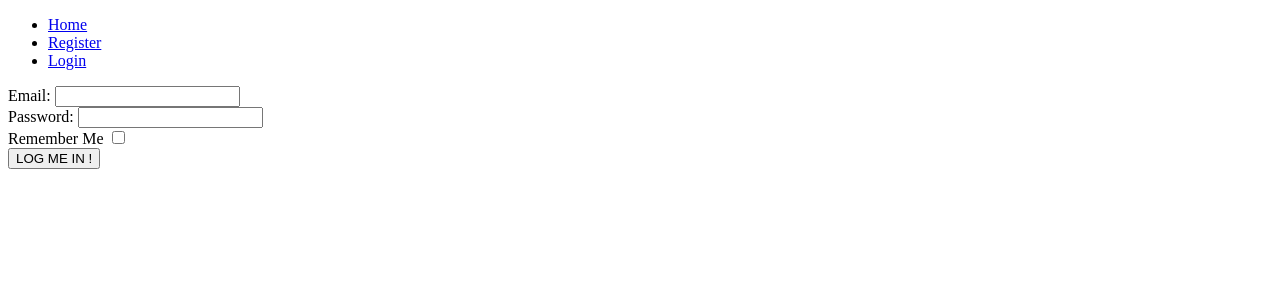
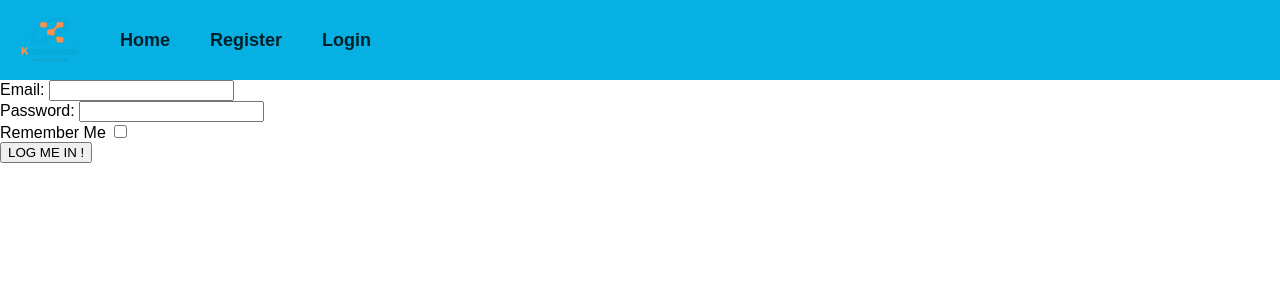
Before and after one commit to ouachtou/PHP-BDD, a PHP site: page /login.php in a window 1280 px wide. Shown: the top 300 px of the page. Run offline with PHP 8.4, Linux system fonts and the light colour scheme.

Commit message:
ajout du lien vers la page ajouter produit pour les admins + un peu de styles

```diff
--- a/public/index.php
+++ b/public/index.php
@@ -6,7 +6,7 @@ require_once __DIR__ . '/../src/init.php';
 <head>
     <meta charset="UTF-8">
     <meta name="viewport" content="width=device-width, initial-scale=1.0">
-    <title>Bonjour</title>
+    <title>TechShop - Accueil</title>
     <?php require_once __DIR__ . '/../src/partials/head_css.php'; ?>
 </head>
 <body>
--- a/src/partials/menu.php
+++ b/src/partials/menu.php
@@ -1,3 +1,45 @@
+<style>
+    body {
+        margin: 0;
+        padding: 0;
+        box-sizing: border-box;
+        font-family: Arial, Helvetica, sans-serif;
+    }
+
+    nav {
+        background-color: #06B0E2;
+        height: 80px;
+        display: flex;
+    }
+
+    img {
+        width: 100px;
+    }
+
+    ul {
+        display: flex;
+        align-items: center;
+        margin: 0;
+        padding: 0;
+    }
+
+    li {
+        list-style-type: none;
+    }
+
+    a {
+        text-decoration: none;
+        color: #002029;
+        font-size: 18px;
+        font-weight: bold;
+        padding: 10px 20px;
+    }
+</style>
+
+<nav>
+
+    <img src='/public/logo.png' alt='Logo'>
+
     <ul>
         <li>
             <a href="/">Home</a>
@@ -11,8 +53,15 @@
                 <a href="/login.php">Login</a>
             </li>
         <?php } else { ?>
+            <?php if ($user->admin) { ?>
+                <li>
+                    <a href="/addProduct.php">Add Product</a>
+                </li>
+            <?php } ?>
             <li>
                 <a href="/actions/logout.php">Log OUT</a>
             </li>
         <?php } ?>
     </ul>
+
+</nav>
```
Also changed, not shown: public/logo.png (added), public/shoppingCart.php (added), src/db.php (line endings or trailing spaces), 1 other file. Lines whose indentation alone changed are shown as unchanged.
